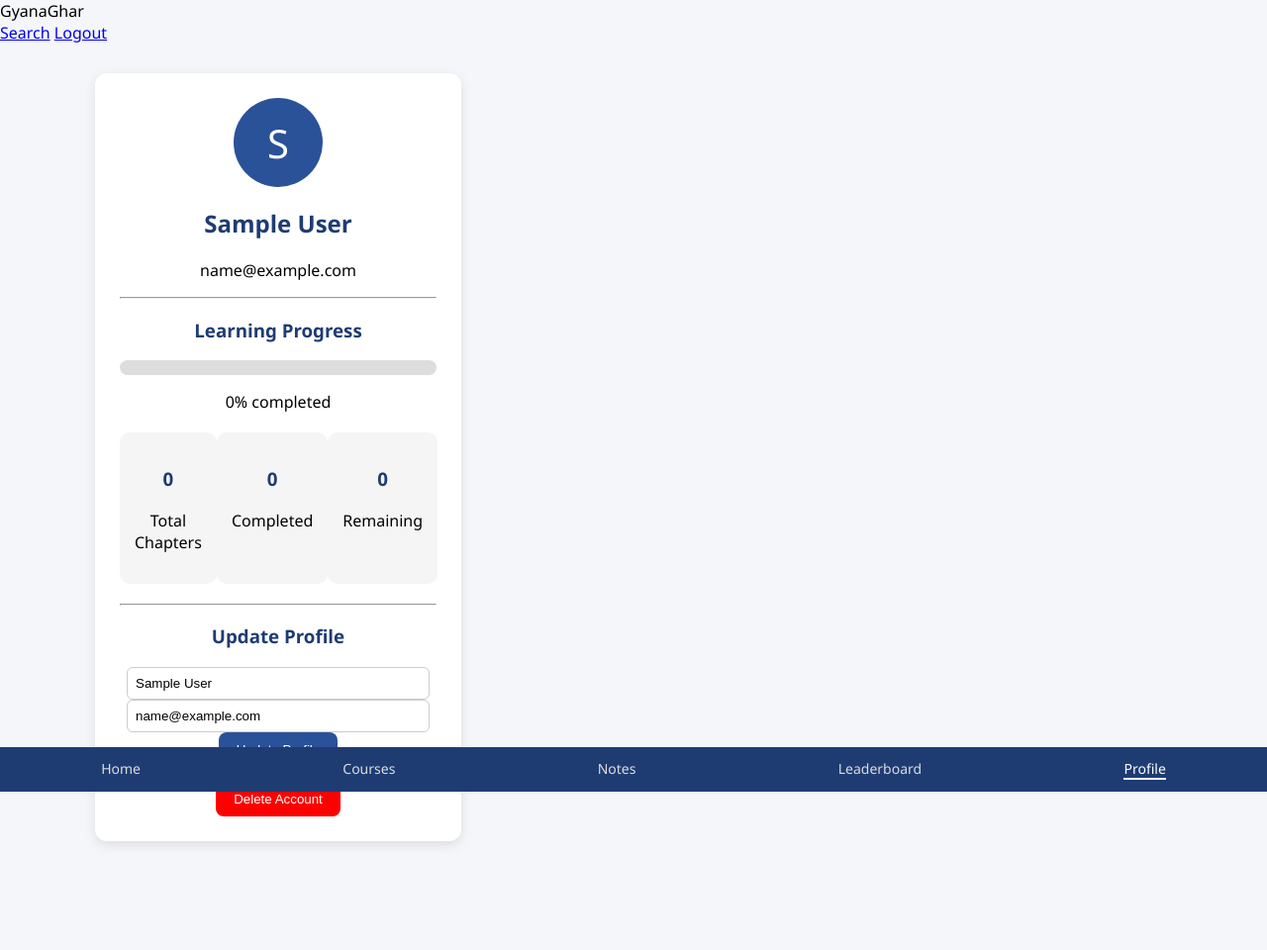
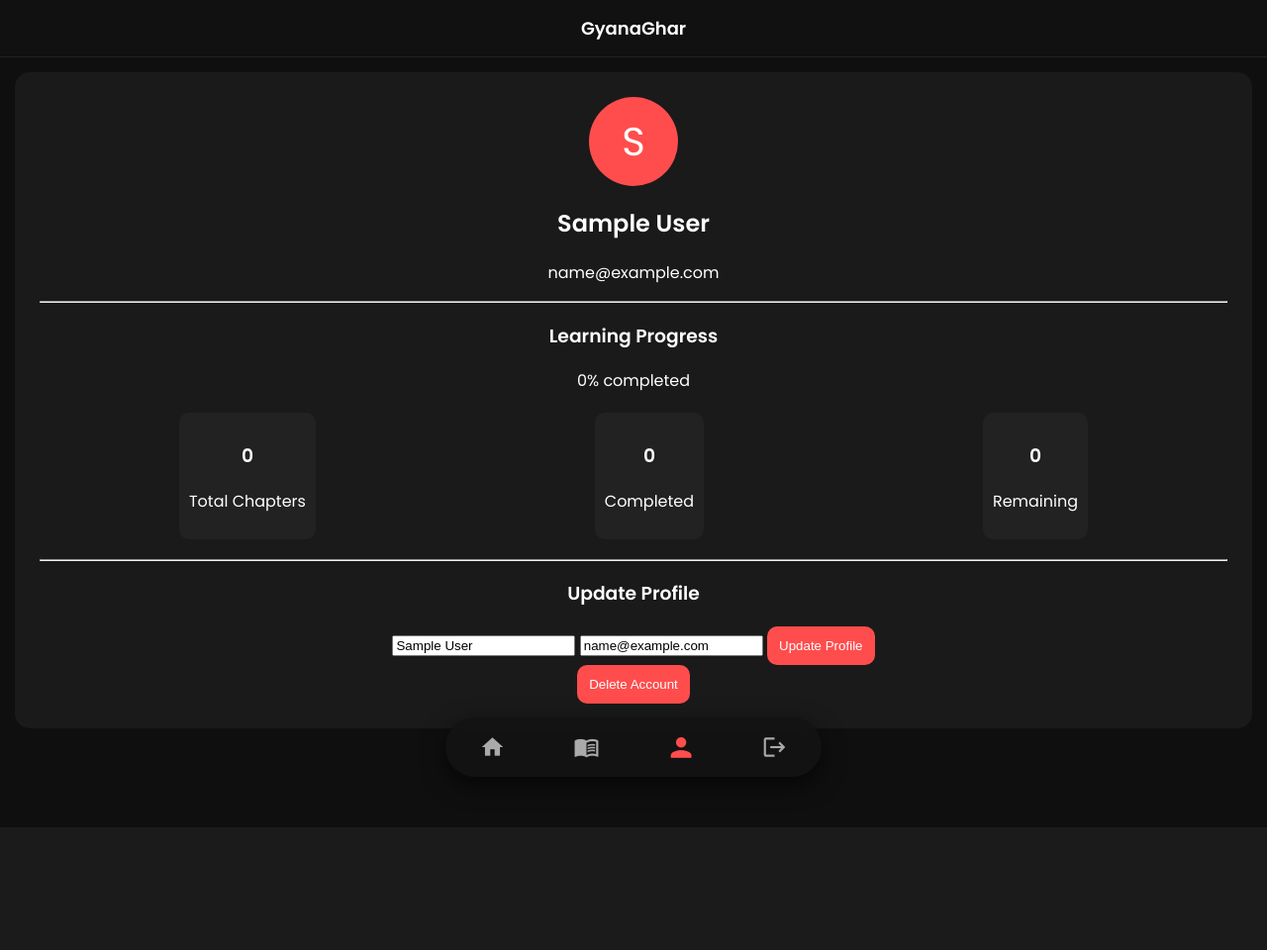
Before and after one commit to Rahul-web087/GyanaGhar, a Flask app: page /profile in a window 1280 px wide. Shown: the whole page at 99% size. After the commit the page ends 822 px from the top, so only its background shows below. Run offline with Flask 3, Linux system fonts and the light colour scheme; the visitor is signed in with stand-in values (Sample User, id 1); data that the repository does not hold is empty.

Commit message:
better ui

```diff
--- a/app.py
+++ b/app.py
@@ -1770,7 +1770,7 @@ def edit_note(note_id):
         pdf = request.files.get("pdf_file")
 
         if pdf and pdf.filename:
-            from werkzeug.utils import secure_filename
+
             import os
 
             pdf = request.files["pdf_file"]
@@ -1990,7 +1990,7 @@ def delete_class(class_id):
         if not cls:
             return "Class not found"
 
-        # 🔥 Delete related data step-by-step
+        #  Delete related data step-by-step
 
         subjects = Subject.query.filter_by(class_id=class_id).all()
 
--- a/static/style.css
+++ b/static/style.css
@@ -1,220 +1,90 @@
 /* ========================= */
 /* GLOBAL */
 /* ========================= */
+* {
+    box-sizing: border-box;
+}
+
 body {
-    font-family: 'Segoe UI', sans-serif;
-    background: #f4f6f9;
+    font-family: 'Poppins', sans-serif;
+    background: #0f0f0f;
     margin: 0;
     padding: 0;
+    color: white;
     opacity: 0;
     transition: all 0.3s ease;
 }
 
-body.fade-in {
-    opacity: 1;
+/* ========================= */
+/* HEADER */
+/* ========================= */
+.top-header {
+    text-align: center;
+    padding: 15px;
+    background: #111;
+    font-weight: 600;
+    font-size: 18px;
+    border-bottom: 1px solid #222;
 }
 
 /* ========================= */
-/* NAVBAR (TOP) */
+/* MAIN */
 /* ========================= */
-.navbar {
-    background: linear-gradient(90deg, #1e3c72, #2a5298);
-    color: white;
-    padding: 15px 30px;
-    display: flex;
-    justify-content: space-between;
-    align-items: center;
-}
-
-.navbar a {
-    color: white;
-    text-decoration: none;
-    margin-left: 20px;
-    font-weight: bold;
-}
-
-/* ========================= */
-/* BOTTOM NAVIGATION */
-/* ========================= */
-.bottom-nav {
-    position: fixed;
-    bottom: 0;
-    width: 100%;
-    background: #1e3c72;
-    display: flex;
-    justify-content: space-around;
-    padding: 12px 0;
-    z-index: 1000;
-}
-
-.nav-item {
-    color: #ddd;
-    text-decoration: none;
-    font-size: 14px;
-    font-weight: 500;
-}
-
-.nav-item.active {
-    color: #ffffff;
-    border-bottom: 2px solid white;
-}
-
-/* ========================= */
-/* MAIN CONTAINER */
-/* ========================= */
-.container {
-    width: 85%;
-    margin: 30px auto;
-}
-
 .main-container {
-    padding-bottom: 80px;
-}
-
-/* ========================= */
-/* HEADINGS */
-/* ========================= */
-h2 {
-    color: #1e3c72;
-}
-
-h3 {
-    color: #1e3c72;
+    padding: 15px;
+    padding-bottom: 100px;
 }
 
 /* ========================= */
 /* CARDS */
 /* ========================= */
-.card-container {
-    display: grid;
-    grid-template-columns: repeat(auto-fit, minmax(220px, 1fr));
-    gap: 20px;
-    margin-top: 20px;
-}
-
 .card {
-    background: white;
+    background: linear-gradient(145deg, #1a1a1a, #121212);
     padding: 20px;
-    border-radius: 12px;
-    box-shadow: 0px 4px 12px rgba(0,0,0,0.1);
-    text-align: center;
-    transition: 0.3s ease;
+    border-radius: 15px;
+    box-shadow: 0 5px 20px rgba(0,0,0,0.5);
+    margin-bottom: 15px;
+    transition: 0.3s;
 }
 
 .card:hover {
-    transform: translateY(-6px) scale(1.01);
-}
-
-.card h4 {
-    margin-bottom: 15px;
-    color: #2a5298;
-}
-
-.card a {
-    display: inline-block;
-    margin-top: 10px;
-    background: #2a5298;
-    color: white;
-    padding: 8px 15px;
-    border-radius: 6px;
-    text-decoration: none;
-    font-weight: bold;
-}
-
-.card a:hover {
-    background: #1e3c72;
+    transform: translateY(-5px);
 }
 
 /* ========================= */
-/* BUTTONS */
+/* BUTTON */
 /* ========================= */
 button {
-    background: #2a5298;
+    background: #ff4d4d;
     color: white;
     border: none;
-    padding: 10px 18px;
-    border-radius: 8px;
+    padding: 12px;
+    border-radius: 10px;
     cursor: pointer;
 }
 
 button:hover {
-    background: #1e3c72;
-}
-
-/* ========================= */
-/* INPUTS */
-/* ========================= */
-input, textarea {
-    width: 90%;
-    padding: 8px;
-    border-radius: 6px;
-    border: 1px solid #ccc;
-}
-
-/* ========================= */
-/* FORM CARD */
-/* ========================= */
-.form-card {
-    background: white;
-    padding: 30px;
-    border-radius: 12px;
-    box-shadow: 0 4px 12px rgba(0,0,0,0.1);
-    max-width: 400px;
-    margin: auto;
-    margin-top: 40px;
-}
-
-.form-card h2 {
-    text-align: center;
-    margin-bottom: 20px;
-}
-
-.form-card input,
-.form-card select {
-    width: 100%;
-    padding: 10px;
-    margin: 10px 0;
-    border: 1px solid #ccc;
-    border-radius: 6px;
-}
-
-.form-card button {
-    width: 100%;
-    padding: 12px;
-    background: #1e3c72;
-}
-
-.form-card button:hover {
-    background: #16325c;
+    background: #e60000;
 }
 
 /* ========================= */
 /* PROFILE */
 /* ========================= */
-.profile-container {
-    display: flex;
-    justify-content: center;
-    margin-top: 30px;
-}
-
 .profile-card {
-    background: white;
+    background: #1a1a1a;
     padding: 25px;
-    border-radius: 12px;
-    width: 320px;
+    border-radius: 15px;
     text-align: center;
-    box-shadow: 0px 4px 12px rgba(0,0,0,0.1);
 }
 
 .avatar {
     width: 90px;
     height: 90px;
     border-radius: 50%;
-    background: #2a5298;
-    color: white;
+    background: #ff4d4d;
     display: flex;
+    justify-content: center;
     align-items: center;
-    justify-content: center;
     font-size: 40px;
     margin: auto;
 }
@@ -226,43 +96,22 @@ input, textarea {
 }
 
 .stat-box {
-    background: #f5f5f5;
-    padding: 15px;
+    background: #222;
+    padding: 10px;
     border-radius: 10px;
-    width: 30%;
-    text-align: center;
-}
-
-.progress-bar {
-    width: 100%;
-    background: #ddd;
-    border-radius: 10px;
-    margin-top: 10px;
-}
-
-.progress {
-    height: 15px;
-    background: #2a5298;
-    border-radius: 10px;
-}
-
-.delete-btn {
-    background: red;
-    margin-top: 15px;
 }
 
 /* ========================= */
 /* NOTES */
 /* ========================= */
 .note-card {
-    background: white;
+    background: #1a1a1a;
     padding: 15px;
     border-radius: 12px;
     margin-bottom: 15px;
-    box-shadow: 0px 4px 12px rgba(0,0,0,0.1);
     opacity: 0;
     transform: translateY(40px);
-    transition: all 0.5s ease;
+    transition: 0.5s;
 }
 
 .note-card.show {
@@ -270,82 +119,66 @@ input, textarea {
     transform: translateY(0);
 }
 
-.note-header {
-    display: flex;
-    justify-content: space-between;
-    align-items: center;
-}
-
-.note-title {
-    color: #2a5298;
-    font-weight: 600;
-}
-
 .qa-box {
-    background: #f5f5f5;
-    border-left: 3px solid #2a5298;
+    background: #222;
     padding: 10px;
-    margin-top: 8px;
-    border-radius: 8px;
-}
-
-.question {
-    font-weight: bold;
-    color: #1e3c72;
-}
-
-.answer {
-    color: #333;
-}
-
-.completed {
-    color: green;
+    border-left: 3px solid #ff4d4d;
     margin-top: 8px;
 }
 
-.empty {
-    text-align: center;
-    margin-top: 40px;
-    color: #777;
-}
-
-.pdf-btn {
-    background: #1e88e5;
-    display: block;
-    text-align: center;
-    margin-top: 10px;
+/* ========================= */
+/* ICON */
+/* ========================= */
+.material-icons {
+    font-size: 26px;
 }
 
 /* ========================= */
-/* FOOTER */
+/* PREMIUM BOTTOM NAV */
 /* ========================= */
-.footer {
-    margin-top: 60px;
-    padding: 20px;
-    text-align: center;
-    background: #1e3c72;
-    color: white;
+.bottom-nav {
+    position: fixed;
+    bottom: 15px;
+    left: 50%;
+    transform: translateX(-50%);
+    width: 85%;
+    max-width: 380px;
+    height: 60px;
+    background: rgba(20, 20, 20, 0.95);
+    border-radius: 30px;
+    display: flex;
+    justify-content: space-around;
+    align-items: center;
+    box-shadow: 0 8px 25px rgba(0,0,0,0.6);
+    backdrop-filter: blur(10px);
+}
+
+/* NAV ITEM */
+.nav-item {
+    color: #aaa;
+    text-decoration: none;
+    display: flex;
+    align-items: center;
+    justify-content: center;
+    transition: 0.3s;
+}
+
+/* ACTIVE */
+.nav-item.active {
+    color: #ff4d4d;
+    transform: scale(1.2);
+}
+
+/* HOVER */
+.nav-item:hover {
+    color: #ff4d4d;
 }
 
 /* ========================= */
 /* MOBILE */
 /* ========================= */
 @media (max-width: 768px) {
-
-    .container {
-        width: 95%;
-    }
-
-    .card-container {
-        grid-template-columns: 1fr;
-    }
-
-    .navbar {
-        flex-direction: column;
-        text-align: center;
-    }
-
-    .register-card {
-        width: 90%;
+    .main-container {
+        padding: 10px;
     }
 }
--- a/templates/base.html
+++ b/templates/base.html
@@ -10,54 +10,66 @@
     <!-- Google Font -->
     <link href="https://fonts.googleapis.com/css2?family=Poppins:wght@300;400;600&display=swap" rel="stylesheet">
 
-    <!-- Main CSS -->
+    <!-- Material Icons -->
+    <link href="https://fonts.googleapis.com/icon?family=Material+Icons" rel="stylesheet">
+
+    <!-- CSS -->
     <link rel="stylesheet" href="{{ url_for('static', filename='style.css') }}">
 </head>
 
 <body>
 
-    <!-- TOP HEADER -->
+    <!-- HEADER -->
     <header class="top-header">
         <div class="logo">GyanaGhar</div>
-
-        <div class="header-right">
-            <a href="/search">Search</a>
-            <a href="/logout">Logout</a>
-        </div>
     </header>
 
-    <!-- PAGE CONTENT -->
-    <div class="main-container">
-        {% block content %}
-        {% endblock %}
+    <!-- MAIN -->
+    <div class="main-content">
+        <div class="main-container">
+            {% block content %}
+            {% endblock %}
+        </div>
     </div>
 
-    <!-- BOTTOM NAVIGATION -->
+    <!-- PREMIUM BOTTOM NAV -->
     <nav class="bottom-nav">
-        <a href="/dashboard" class="nav-item">Home</a>
-        <a href="/subjects" class="nav-item">Courses</a>
-        <a href="/notes" class="nav-item">Notes</a>
-        <a href="/leaderboard" class="nav-item">Leaderboard</a>
-        <a href="/profile" class="nav-item">Profile</a>
+
+        <a href="/dashboard" class="nav-item">
+            <span class="material-icons">home</span>
+        </a>
+
+        <a href="/subjects" class="nav-item">
+            <span class="material-icons">menu_book</span>
+        </a>
+
+        <a href="/profile" class="nav-item">
+            <span class="material-icons">person</span>
+        </a>
+
+        <a href="/logout" class="nav-item">
+            <span class="material-icons">logout</span>
+        </a>
+
     </nav>
 
-    <!-- ACTIVE NAV SCRIPT -->
+    <!-- ACTIVE NAV -->
     <script>
-        const navItems = document.querySelectorAll('.nav-item');
+        const links = document.querySelectorAll('.nav-item');
 
-        navItems.forEach(item => {
-            if (item.href === window.location.href) {
-                item.classList.add('active');
+        links.forEach(link => {
+            if (link.href === window.location.href) {
+                link.classList.add('active');
             }
         });
     </script>
 
-    <!-- PAGE FADE TRANSITION -->
+    <!-- SMOOTH FADE -->
     <script>
         document.body.style.opacity = 0;
 
         window.onload = () => {
-            document.body.style.transition = "opacity 0.4s ease";
+            document.body.style.transition = "opacity 0.3s ease";
             document.body.style.opacity = 1;
         };
     </script>
```
